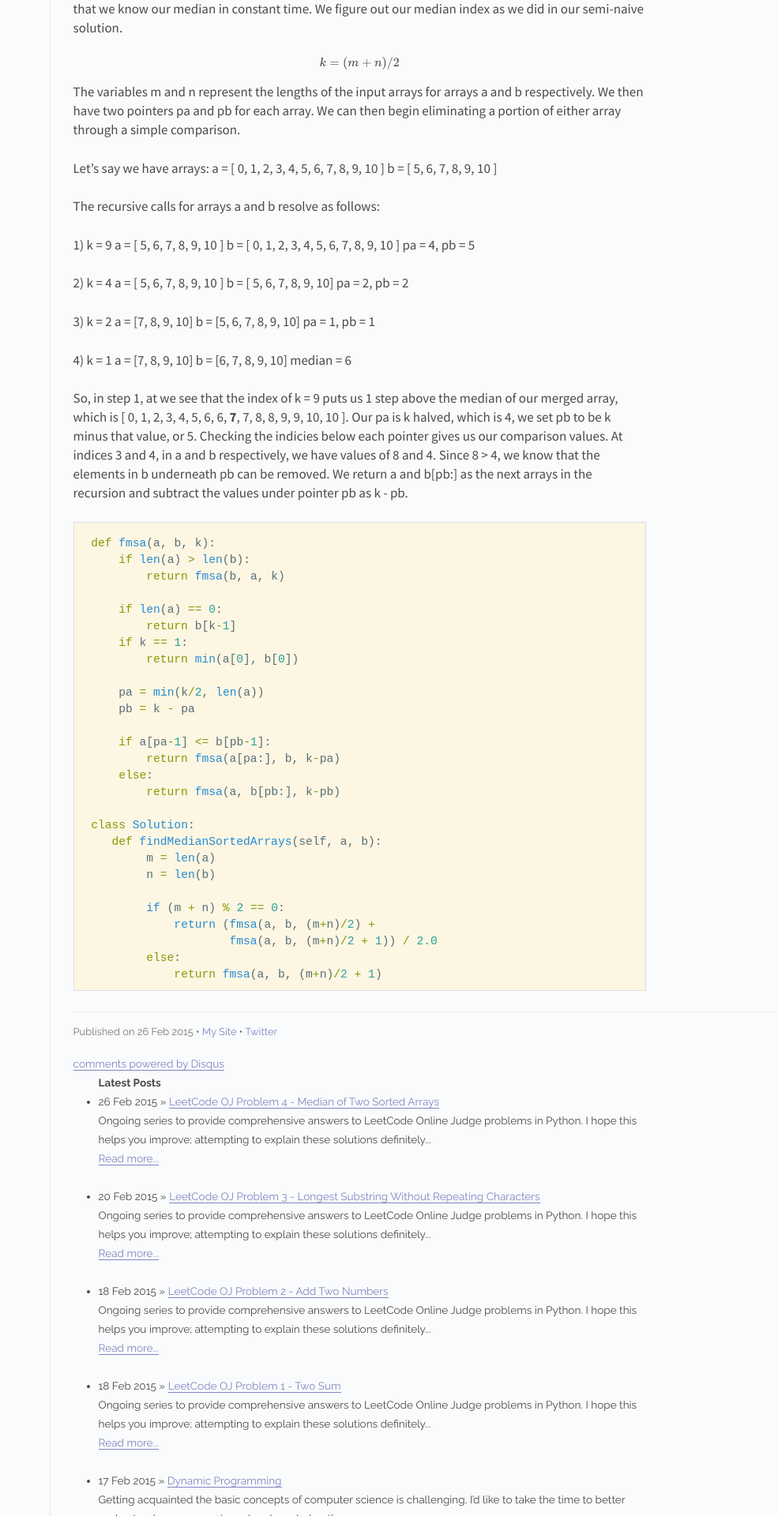
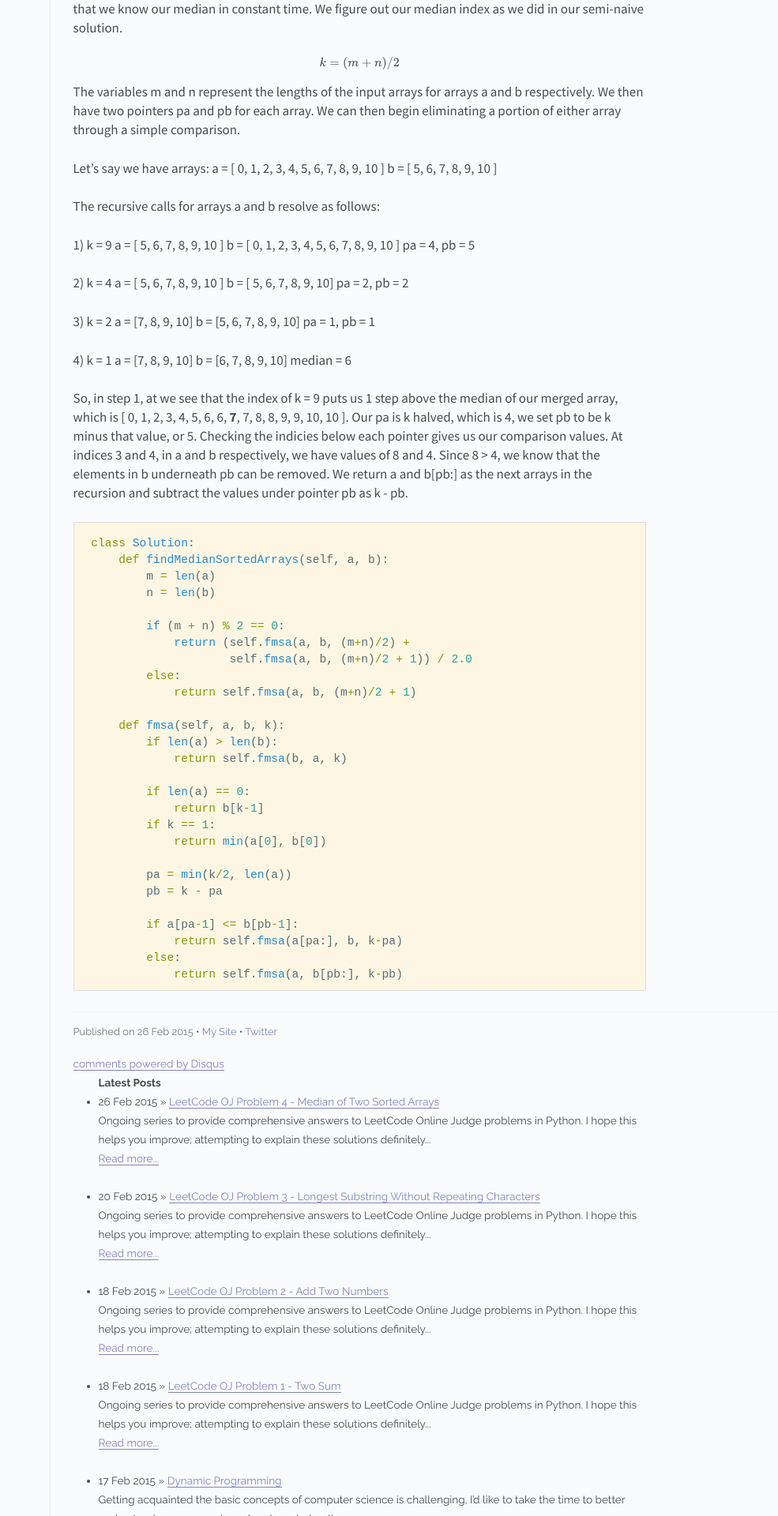
Before and after one commit to jancojt/jancojt.github.io, a Jekyll site: the page built from _posts/2015-02-26-leetcode-004-median-of-two-sorted-arrays.md, in a window 1280 px wide. Shown: the part 1550-3470 px from the top of the page at 79% size, without its empty margins (295-1280 px from the left). Built offline with Jekyll 4.4.1, drawn with Linux system fonts in a browser that asks for light colours; Markdown is read by kramdown in place of the engine named in the settings; formulas are drawn with MathJax 3; comment, search, counter and statistics services are not loaded.

Commit message:
updated for class

````diff
--- a/_posts/2015-02-26-leetcode-004-median-of-two-sorted-arrays.md
+++ b/_posts/2015-02-26-leetcode-004-median-of-two-sorted-arrays.md
@@ -110,31 +110,31 @@ So, in step 1, at we see that the index of k = 9 puts us 1 step above the median
 
 
 ```python
-def fmsa(a, b, k):
-    if len(a) > len(b):
-        return fmsa(b, a, k)
-
-    if len(a) == 0:
-        return b[k-1]
-    if k == 1:
-        return min(a[0], b[0])
-
-    pa = min(k/2, len(a))
-    pb = k - pa
-
-    if a[pa-1] <= b[pb-1]:
-        return fmsa(a[pa:], b, k-pa)
-    else:
-        return fmsa(a, b[pb:], k-pb)
-
 class Solution:
-   def findMedianSortedArrays(self, a, b):
+    def findMedianSortedArrays(self, a, b):
         m = len(a)
         n = len(b)
 
         if (m + n) % 2 == 0:
-            return (fmsa(a, b, (m+n)/2) +
-                    fmsa(a, b, (m+n)/2 + 1)) / 2.0
+            return (self.fmsa(a, b, (m+n)/2) +
+                    self.fmsa(a, b, (m+n)/2 + 1)) / 2.0
         else:
-            return fmsa(a, b, (m+n)/2 + 1)
+            return self.fmsa(a, b, (m+n)/2 + 1)
+
+    def fmsa(self, a, b, k):
+        if len(a) > len(b):
+            return self.fmsa(b, a, k)
+
+        if len(a) == 0:
+            return b[k-1]
+        if k == 1:
+            return min(a[0], b[0])
+
+        pa = min(k/2, len(a))
+        pb = k - pa
+
+        if a[pa-1] <= b[pb-1]:
+            return self.fmsa(a[pa:], b, k-pa)
+        else:
+            return self.fmsa(a, b[pb:], k-pb)
 ```
````
